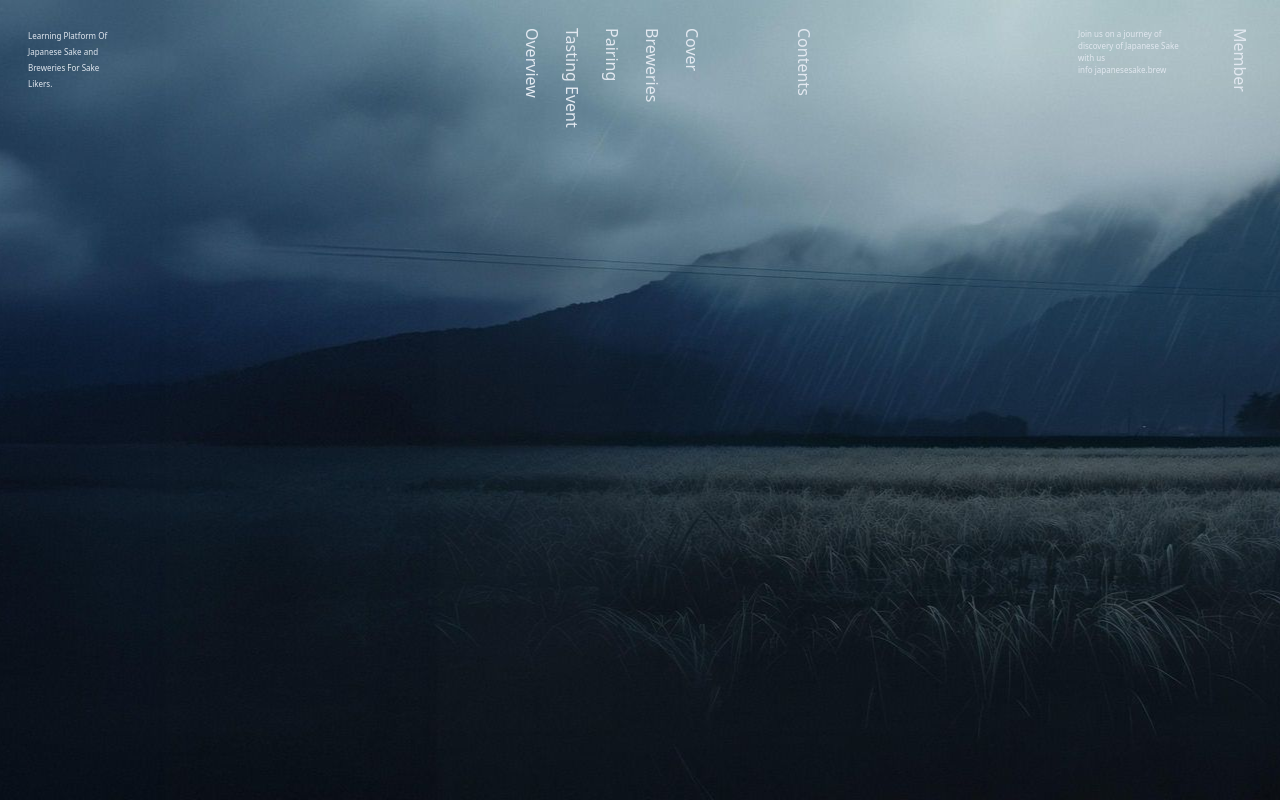
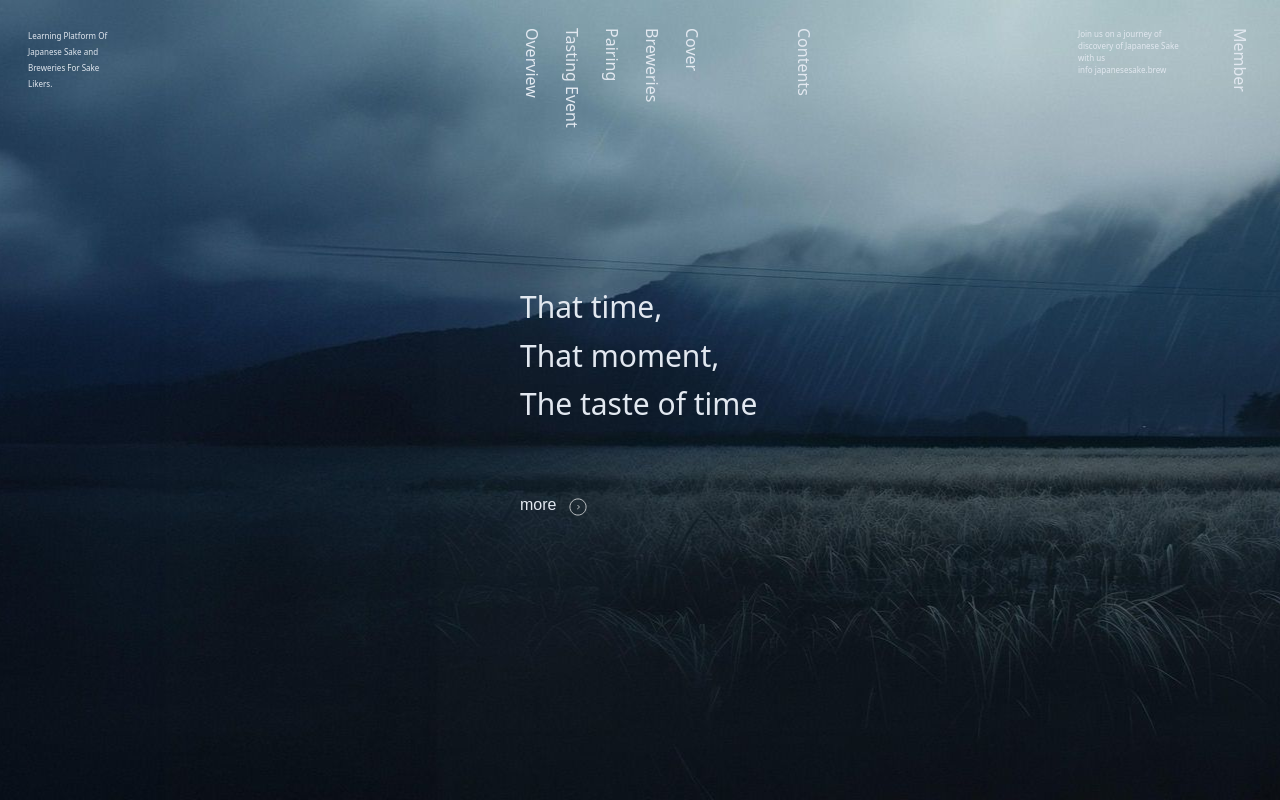
Before and after one commit to Ayumu1995/japanese-sake-website, a website: page index.html in a window 1280 px wide. Drawn offline with nearby package versions, Linux system fonts and the light colour scheme; files that its build step writes are made by us from their sources; a web font is replaced by a local one.

Commit message:
Create title for each screen sizes

```diff
--- a/index.html
+++ b/index.html
@@ -14,12 +14,23 @@
     <script src="https://kit.fontawesome.com/5494693291.js" crossorigin="anonymous"></script>
   </head>
   <body>
-    <div class="w-auto h-dvh bg-[url('../assets/__loop.jpg')] bg-repeat-x animate-scroll"></div>
+    <div class="w-auto h-dvh bg-[url('../assets/__loop.jpg')] bg-repeat-x animate-scroll">
+      <div class="w-full h-full flex flex-col justify-center items-center gap-16">
+        <h1 class="w-52 tablet:w-60 font-thin text-3xl/relaxed text-slate-200">
+          That time,<br />
+          That moment, <br />
+          The taste of time
+        </h1>
+        <a href="#" class="w-52 tablet:w-60 flex gap-3 text-slate-200 font-tsukimi"
+          >more
+          <img src="./assets/arrow-circle-r 2.svg" alt="arrow-to-other-page" class="w-5 pt-1" />
+        </a>
+      </div>
+    </div>
     <header class="fixed top-0 w-full text-slate-200">
       <nav class="w-full flex justify-between p-3 tablet:p-7">
         <!-- contents for mobile -->
         <p class="tablet:hidden w-[80px] text-sm text-slate-200 font-tsukimi">Sake</p>
-
         <div class="tablet:hidden flex-col justify-items-center">
           <i class="fa-solid fa-bars mx-auto" style="color: #d2d8e1"></i>
           <p class="text-xxs">menu</p>
```
Also changed, not shown: assets/arrow-circle-r 2.svg (added), assets/arrow-circle-r.svg (added).
